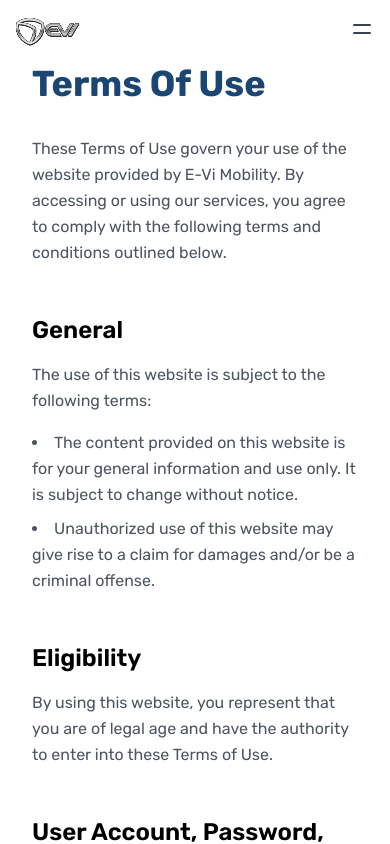
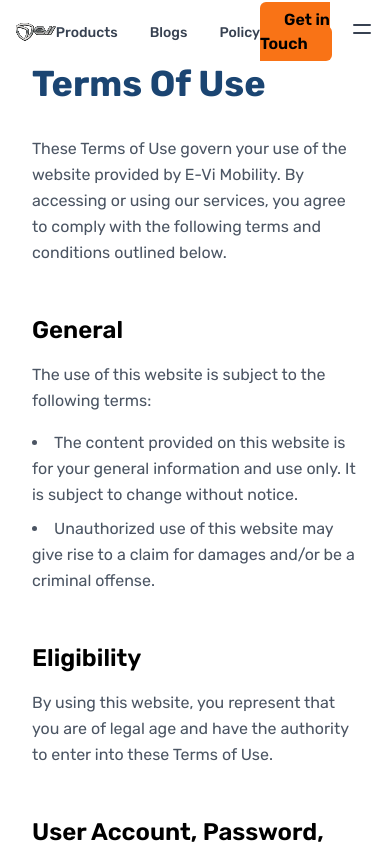
Before and after one commit to MirageTHE69/evi-final-main, a Next.js app: page /terms in a window 390 px wide. Shown: the top 844 px of the page. Built offline with nearby package versions, Linux system fonts and the light colour scheme.

Commit message:
addded with fixes

```diff
--- a/src/components/nav.tsx
+++ b/src/components/nav.tsx
@@ -6,7 +6,7 @@ import Image from "next/image";
 
 const Navbar: React.FC = () => {
   return (
-    <nav className="bg-white fixed w-full z-50">
+    <nav className="bg-white fixed w-full z-10 ">
       <div className="max-w-7xl mx-auto px-4 sm:px-6 lg:px-8">
         <div className="flex justify-between items-center h-16">
           <Link href="/" className="flex items-center">
@@ -20,7 +20,7 @@ const Navbar: React.FC = () => {
           </Link>
 
           {/* Centered Menu */}
-          <div className="hidden md:flex space-x-8">
+          <div className=" space-x-8">
             <Link
               href="/product-page"
               className="text-gray-700 hover:text-orange-500 transition-colors duration-300 text-sm font-medium"
@@ -42,10 +42,10 @@ const Navbar: React.FC = () => {
           </div>
 
           {/* Contact Button */}
-          <div className="hidden md:block">
+          <div className=" md:block">
             <Link
               href="/contact"
-              className="bg-orange-500 hover:bg-orange-600 text-white font-semibold py-2 px-6 rounded-md transition-colors duration-300"
+              className="bg-orange-500 hover:bg-orange-600 text-black font-semibold py-2 px-6 rounded-md transition-colors duration-300"
             >
               Get in Touch
             </Link>
@@ -104,7 +104,7 @@ const MobileMenu: React.FC = () => {
         )}
       </button>
       {isOpen && (
-        <div className="absolute top-16 left-0 w-full bg-white shadow-lg">
+        <div className="absolute top-16 left-0 w-full bg-white shadow-lg z-40">
           <div className="flex flex-col items-center space-y-4 py-4">
             <Link
               href="/product-page"
```
